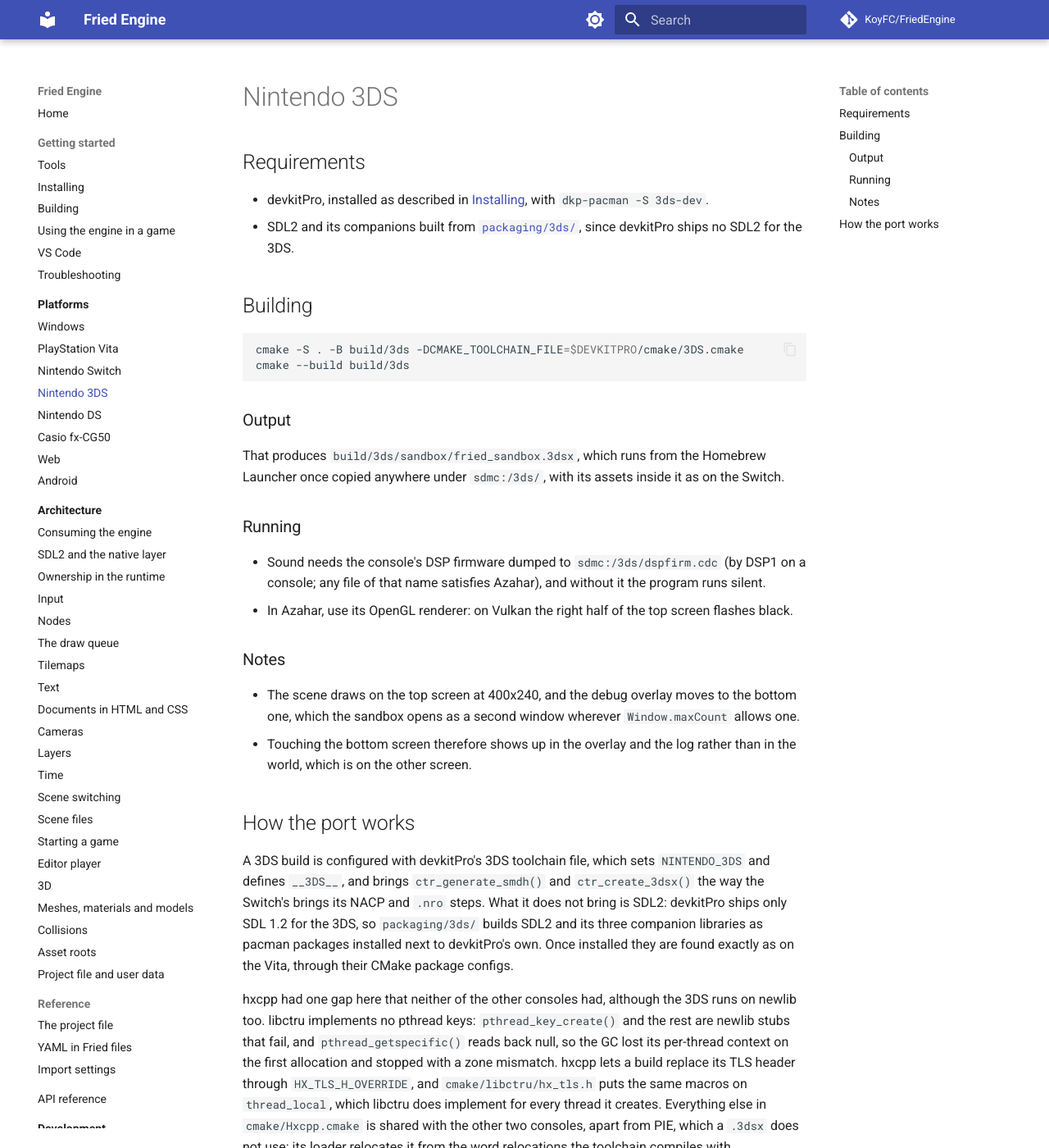
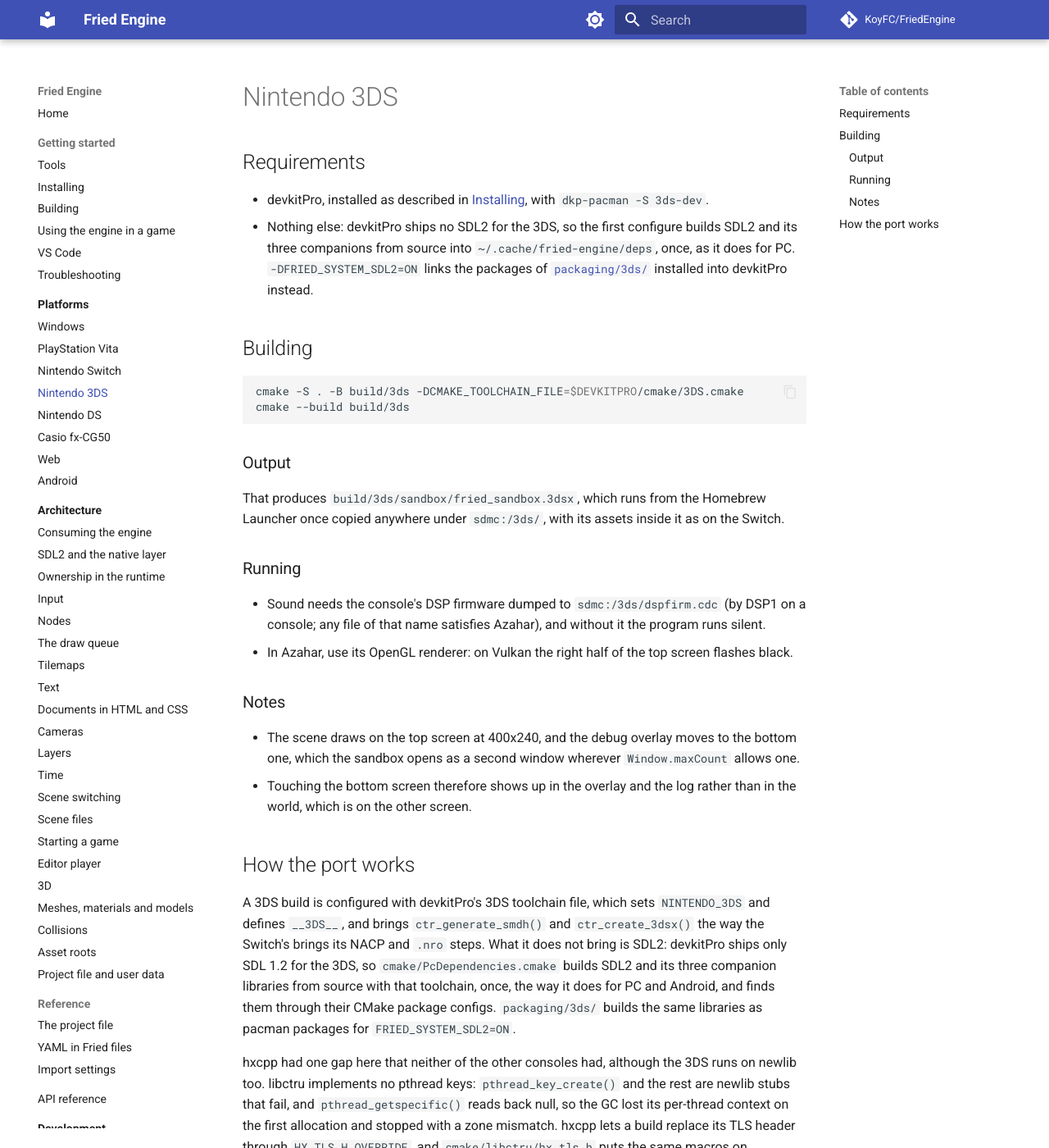
Before and after one commit to KoyFC/FriedEngine, an MkDocs documentation site: the page built from docs/platforms/3ds.md, in a window 1280 px wide and 1400 px high. Shown: the whole window at 82% size. Built offline with MkDocs 1.6.1 and Material for MkDocs 9.7.7, drawn with Linux system fonts in a browser that asks for light colours; comment, search, counter and statistics services are not loaded.

Commit message:
Build SDL2 for the 3DS on the First Configure

```diff
--- a/docs/platforms/3ds.md
+++ b/docs/platforms/3ds.md
@@ -3,7 +3,7 @@
 ## Requirements
 
 - devkitPro, installed as described in [Installing](../getting-started/installing.md#devkitpro), with `dkp-pacman -S 3ds-dev`.
-- SDL2 and its companions built from [`packaging/3ds/`](https://github.com/KoyFC/FriedEngine/tree/main/packaging/3ds), since devkitPro ships no SDL2 for the 3DS.
+- Nothing else: devkitPro ships no SDL2 for the 3DS, so the first configure builds SDL2 and its three companions from source into `~/.cache/fried-engine/deps`, once, as it does for PC. `-DFRIED_SYSTEM_SDL2=ON` links the packages of [`packaging/3ds/`](https://github.com/KoyFC/FriedEngine/tree/main/packaging/3ds) installed into devkitPro instead.
 
 ## Building
 
@@ -28,7 +28,7 @@ That produces `build/3ds/sandbox/fried_sandbox.3dsx`, which runs from the Homebr
 
 ## How the port works
 
-A 3DS build is configured with devkitPro's 3DS toolchain file, which sets `NINTENDO_3DS` and defines `__3DS__`, and brings `ctr_generate_smdh()` and `ctr_create_3dsx()` the way the Switch's brings its NACP and `.nro` steps. What it does not bring is SDL2: devkitPro ships only SDL 1.2 for the 3DS, so `packaging/3ds/` builds SDL2 and its three companion libraries as pacman packages installed next to devkitPro's own. Once installed they are found exactly as on the Vita, through their CMake package configs.
+A 3DS build is configured with devkitPro's 3DS toolchain file, which sets `NINTENDO_3DS` and defines `__3DS__`, and brings `ctr_generate_smdh()` and `ctr_create_3dsx()` the way the Switch's brings its NACP and `.nro` steps. What it does not bring is SDL2: devkitPro ships only SDL 1.2 for the 3DS, so `cmake/PcDependencies.cmake` builds SDL2 and its three companion libraries from source with that toolchain, once, the way it does for PC and Android, and finds them through their CMake package configs. `packaging/3ds/` builds the same libraries as pacman packages for `FRIED_SYSTEM_SDL2=ON`.
 
 hxcpp had one gap here that neither of the other consoles had, although the 3DS runs on newlib too. libctru implements no pthread keys: `pthread_key_create()` and the rest are newlib stubs that fail, and `pthread_getspecific()` reads back null, so the GC lost its per-thread context on the first allocation and stopped with a zone mismatch. hxcpp lets a build replace its TLS header through `HX_TLS_H_OVERRIDE`, and `cmake/libctru/hx_tls.h` puts the same macros on `thread_local`, which libctru does implement for every thread it creates. Everything else in `cmake/Hxcpp.cmake` is shared with the other two consoles, apart from PIE, which a `.3dsx` does not use: its loader relocates it from the word relocations the toolchain compiles with.
 
```
Also changed, not shown: CHANGELOG.md (+3 -0 lines), packaging/3ds/README.md (+2 -0 lines), 3 other files.
